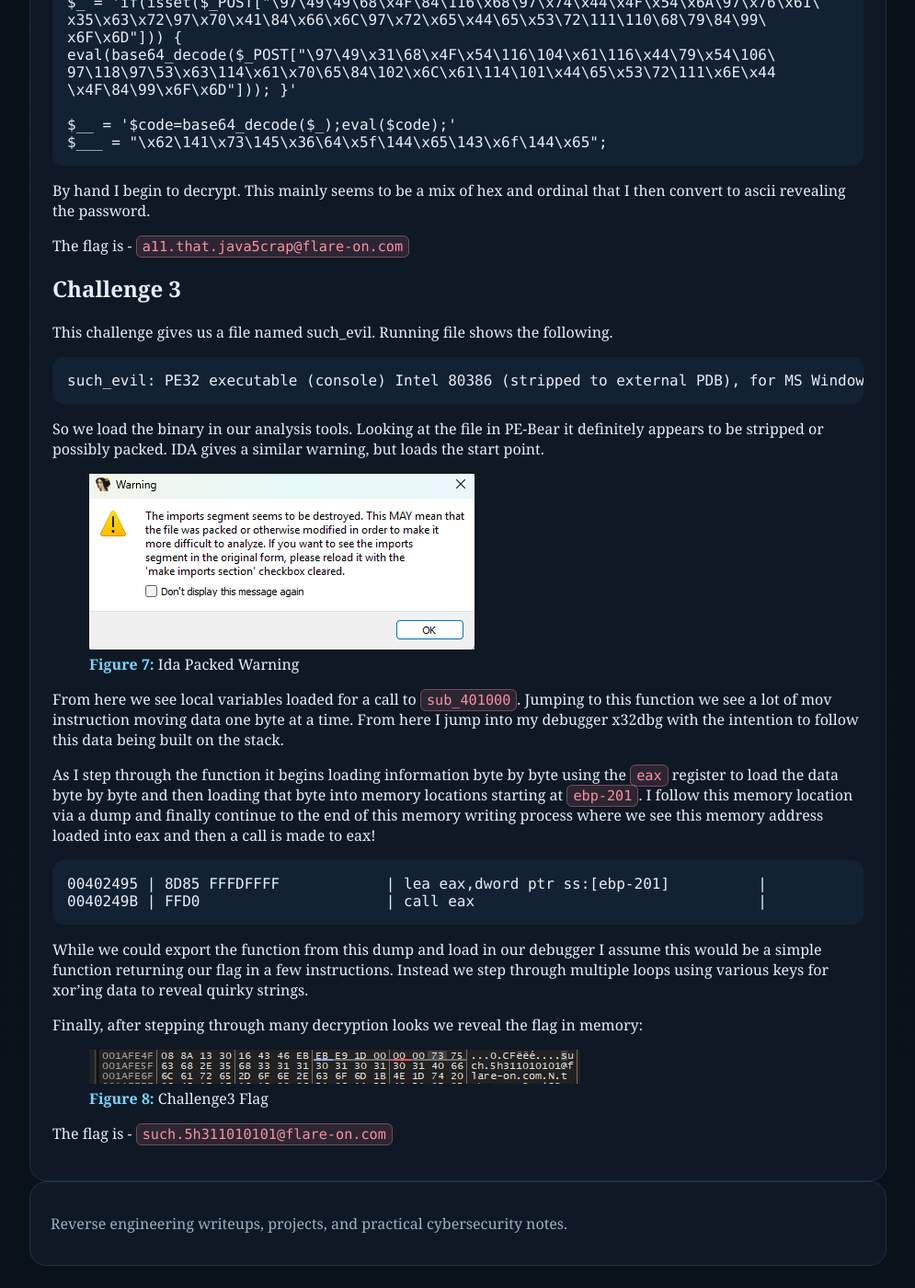
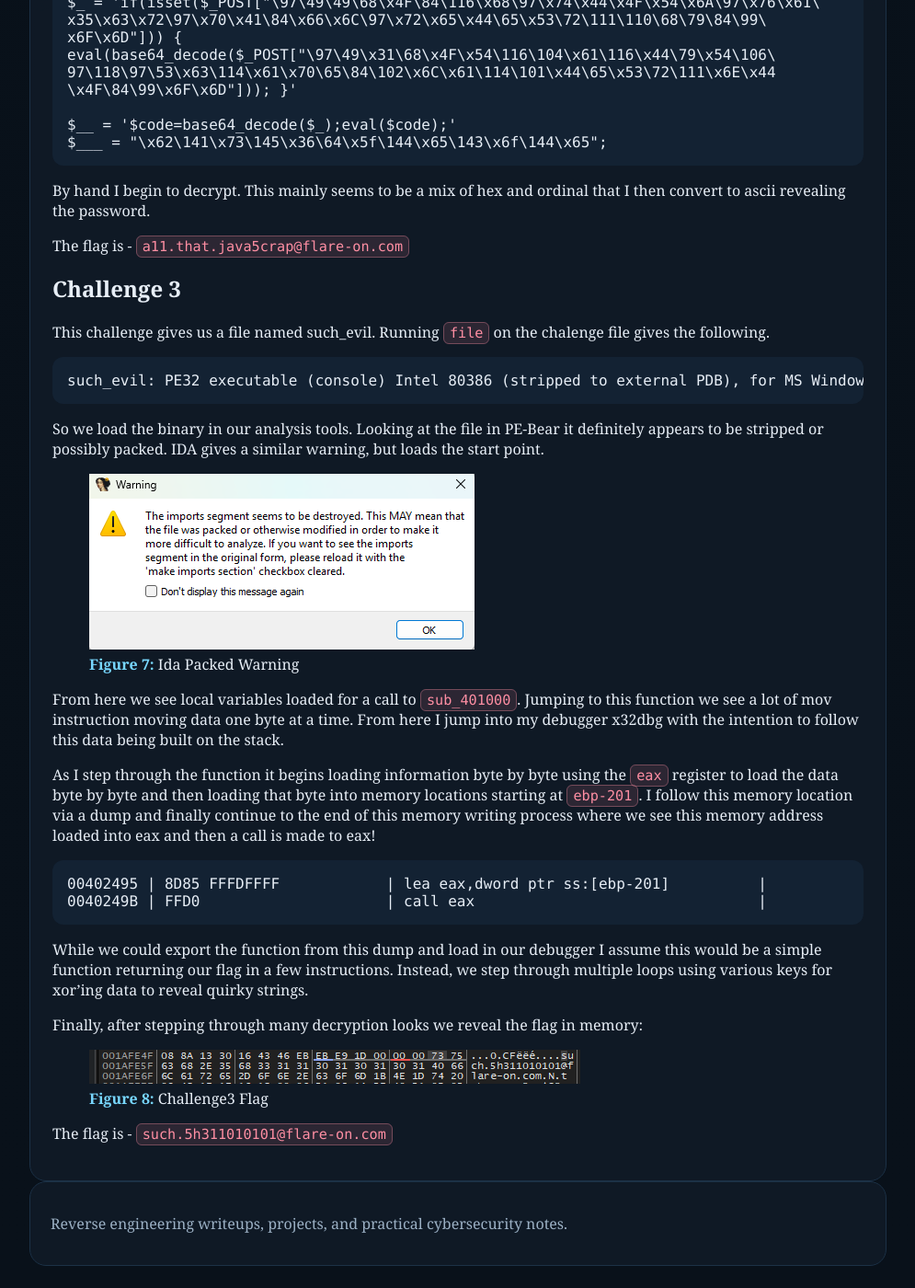
Before and after one commit to 0xkamaji/0xkamaji.github.io, a Jekyll site: the page built from _posts/2026-04-27-flare-on-2014-c1.md, in a window 1280 px wide and 1400 px high, scrolled down 4465 px. Shown: the whole window at 92% size, without its empty margins (142-1137 px from the left). Built offline with Jekyll 4.4.1, drawn with Linux system fonts in a browser that asks for light colours.

Commit message:
rewriting

````diff
--- a/_posts/2026-04-27-flare-on-2014-c1.md
+++ b/_posts/2026-04-27-flare-on-2014-c1.md
@@ -151,7 +151,7 @@ The flag is - `a11.that.java5crap@flare-on.com`
 
 ## Challenge 3
 
-This challenge gives us a file named such_evil. Running file shows the following.
+This challenge gives us a file named such_evil. Running `file` on the chalenge file gives the following.
 
 ```
 such_evil: PE32 executable (console) Intel 80386 (stripped to external PDB), for MS Windows, 2 sections
@@ -173,7 +173,7 @@ As I step through the function it begins loading information byte by byte using
 0040249B | FFD0                     | call eax                                |
 ```
 
-While we could export the function from this dump and load in our debugger I assume this would be a simple function returning our flag in a few instructions. Instead we step through multiple loops using various keys for xor'ing data to reveal quirky strings.
+While we could export the function from this dump and load in our debugger I assume this would be a simple function returning our flag in a few instructions. Instead, we step through multiple loops using various keys for xor'ing data to reveal quirky strings.
 
 Finally, after stepping through many decryption looks we reveal the flag in memory:
 
````
